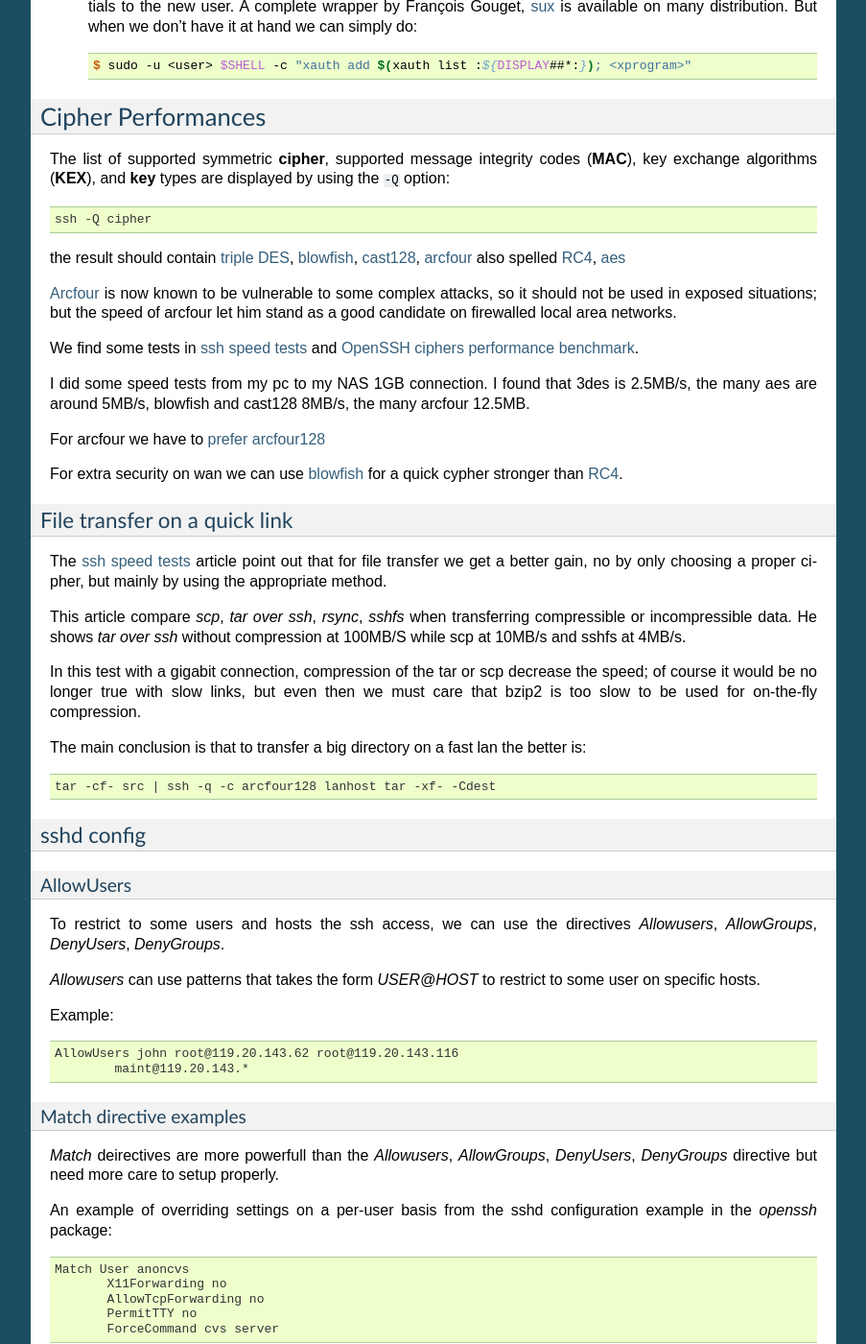
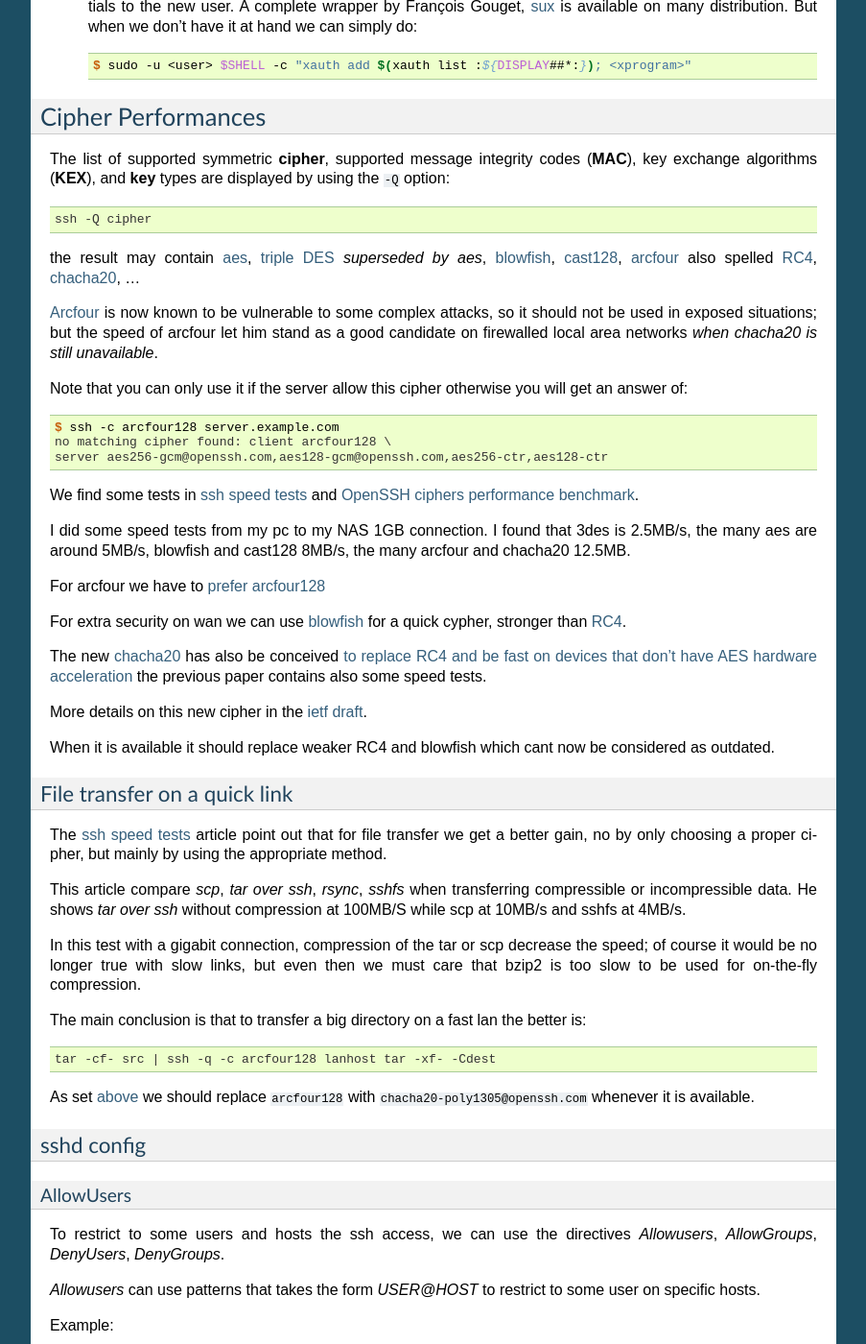
Before and after one commit to marczz/unix_memo, a Sphinx documentation site: the page built from source/ssh.rst, in a window 1280 px wide and 1400 px high, scrolled down 3413 px. Shown: the whole window at 96% size, without its empty margins (198-1101 px from the left). Built offline with Sphinx 7.4.7, drawn with Linux system fonts in a browser that asks for light colours; the version number could not be read and is left out; some of the changed text lies outside the part shown.

Commit message:
ssh.rst: added more on ciphers.
-   Updated doc of ciphers and added documentation on chacha20
-   describe also dropbear ciphers.

```diff
--- a/source/ssh.rst
+++ b/source/ssh.rst
@@ -283,14 +283,27 @@ are displayed by using the ``-Q`` option::
 
   ssh -Q cipher
 
-the result should contain :wikipedia:`triple DES <triple DES>`,
+the result may contain :wikipedia:`aes <aes>`,
+:wikipedia:`triple DES <triple DES>` *superseded by aes*,
 :wikipedia:`blowfish <blowfish>`, :wikipedia:`cast128 <cast128>`,
 :wikipedia:`arcfour <RC4>` also spelled :wikipedia:`RC4 <RC4>`,
-:wikipedia:`aes <aes>`
+:wikipedia:`chacha20 <Salsa20#ChaCha_variant>`, ...
+
 
 :wikipedia:`Arcfour <RC4>` is now known to be vulnerable  to some complex
 attacks, so it should not be used in exposed situations; but the speed
-of arcfour let him stand as a good candidate on firewalled local area networks.
+of arcfour let him stand as a good candidate on firewalled local area
+networks *when chacha20 is still unavailable*.
+
+.. _cipher_compatibility:
+
+Note that you can only use it if the server allow this cipher
+otherwise you will get an answer of::
+
+  $ ssh -c arcfour128 server.example.com
+  no matching cipher found: client arcfour128 \
+  server aes256-gcm@openssh.com,aes128-gcm@openssh.com,aes256-ctr,aes128-ctr
+
 
 We find some tests in
 `ssh speed tests
@@ -301,14 +314,30 @@ and
 
 I did some speed tests from my pc to my NAS 1GB connection.
 I found that 3des is 2.5MB/s, the many aes are around 5MB/s,
-blowfish and cast128 8MB/s, the many arcfour 12.5MB.
+blowfish and cast128 8MB/s, the many arcfour and chacha20 12.5MB.
 
 For arcfour we have to
 `prefer arcfour128
 <http://security.stackexchange.com/questions/26765/what-are-the-differences-between-the-arcfour-arcfour128-and-arcfour256-ciphers>`_
 
 For extra security on wan we can use :wikipedia:`blowfish
-<Blowfish_(cipher)>` for a quick cypher stronger than :wikipedia:`RC4`.
+<Blowfish_(cipher)>` for a quick cypher, stronger than :wikipedia:`RC4`.
+
+.. _chacha20_cipher:
+
+The new :wikipedia:`chacha20 <Salsa20#ChaCha_variant>` has also be
+conceived `to replace RC4 and be fast on devices that don’t have
+AES hardware acceleration
+<http://googleonlinesecurity.blogspot.fr/2014/04/speeding-up-and-strengthening-https.html>`_
+the previous paper contains also some speed tests.
+
+More details on this new cipher in the
+`ietf draft
+<https://tools.ietf.org/id/draft-agl-tls-chacha20poly1305-01.html>`_.
+
+
+When it is available it should replace weaker RC4 and blowfish which
+cant now be considered as outdated.
 
 .. _ssh_file_transfer:
 
@@ -335,6 +364,9 @@ The main conclusion is that to transfer a big directory on a fast lan the
 better is::
 
   tar -cf- src | ssh -q -c arcfour128 lanhost tar -xf- -Cdest
+
+As set :ref:`above <chacha20_cipher>` we should replace ``arcfour128`` with
+``chacha20-poly1305@openssh.com`` whenever it is available.
 
 sshd config
 ~~~~~~~~~~~
@@ -396,6 +428,22 @@ and older examples previously posted by Darren Tucker
     Match Group nosftp
             Subsystem sftp /bin/false
 
+Testing new configuration
++++++++++++++++++++++++++
+
+If we administer a server where the only access is through ssh we
+should be very careful when changing sshd configuration, or we can be
+locked out with no way to get in.
+
+I use to test my configuration on the server with::
+
+  $ /usr/sbin/sshd -p 10000 -f /etc/ssh/sshd_config.new -d
+
+which I test on a client with::
+
+  $ ssh -p 10000 -vvv server.example.com
+
+
 ssh config
 ~~~~~~~~~~
 
@@ -408,9 +456,9 @@ I use it to detect local subnets like::
 
     # faster ciphers for lan
     Match exec "local_ip %h"
-         Ciphers arcfour128,blowfish-cbc,aes128-cbc
+         Ciphers chacha20-poly1305@openssh.com,arcfour128,blowfish-cbc,aes128-ctr
     Match exec "local_ip --local '^119\.20\.143' %h"
-         Ciphers arcfour128,blowfish-cbc,aes128-cbc
+         Ciphers chacha20-poly1305@openssh.com,arcfour128,blowfish-cbc,aes128-ctr
 
 here local ip is a python function that match the ip associated with
 an hostname::
@@ -454,6 +502,29 @@ we can check it with the ``-v`` *verbose* option::
     debug1: kex: server->client arcfour128 hmac-md5 none
     debug1: kex: client->server arcfour128 hmac-md5 none
 
+Note that if you use some special cipher for a client, you should make
+sure that your list include one
+:ref:`server compatible <cipher_compatibility>` cipher, it is why the
+well known `aes128-ctr` is included above, as a server may want to
+disable less secure cipher, the defaults of openssh 6.7 do not allow
+arcfour or blowfish, it does allow *chacha20* but it is unknown by older
+releases and most alternate servers.
+
+If you administer an openssh server you can
+tune your ciphers, in accordance with your security and speed needs.
+
+When connecting to a small server like
+:wikipedia:`Dropbear <Dropbear_(software)>` the choice of ciphers,
+MACs and key exchange algorithms is limited.
+
+Dropbear can only support AES128, AES256, 3DES, TWOFISH256,
+TWOFISH128, BLOWFISH *disabled ny default*;
+look at `options.h in source tree
+<https://github.com/mkj/dropbear/blob/master/options.h>`_ for details.
+
+When dropbear is `built for a small server
+<https://github.com/mkj/dropbear/blob/5cf83a7212c0f353e7367766cc4bbf349e83ff0b/SMALL>`_
+some of these ciphers may be disabled.
 
 .. comment
 
```
